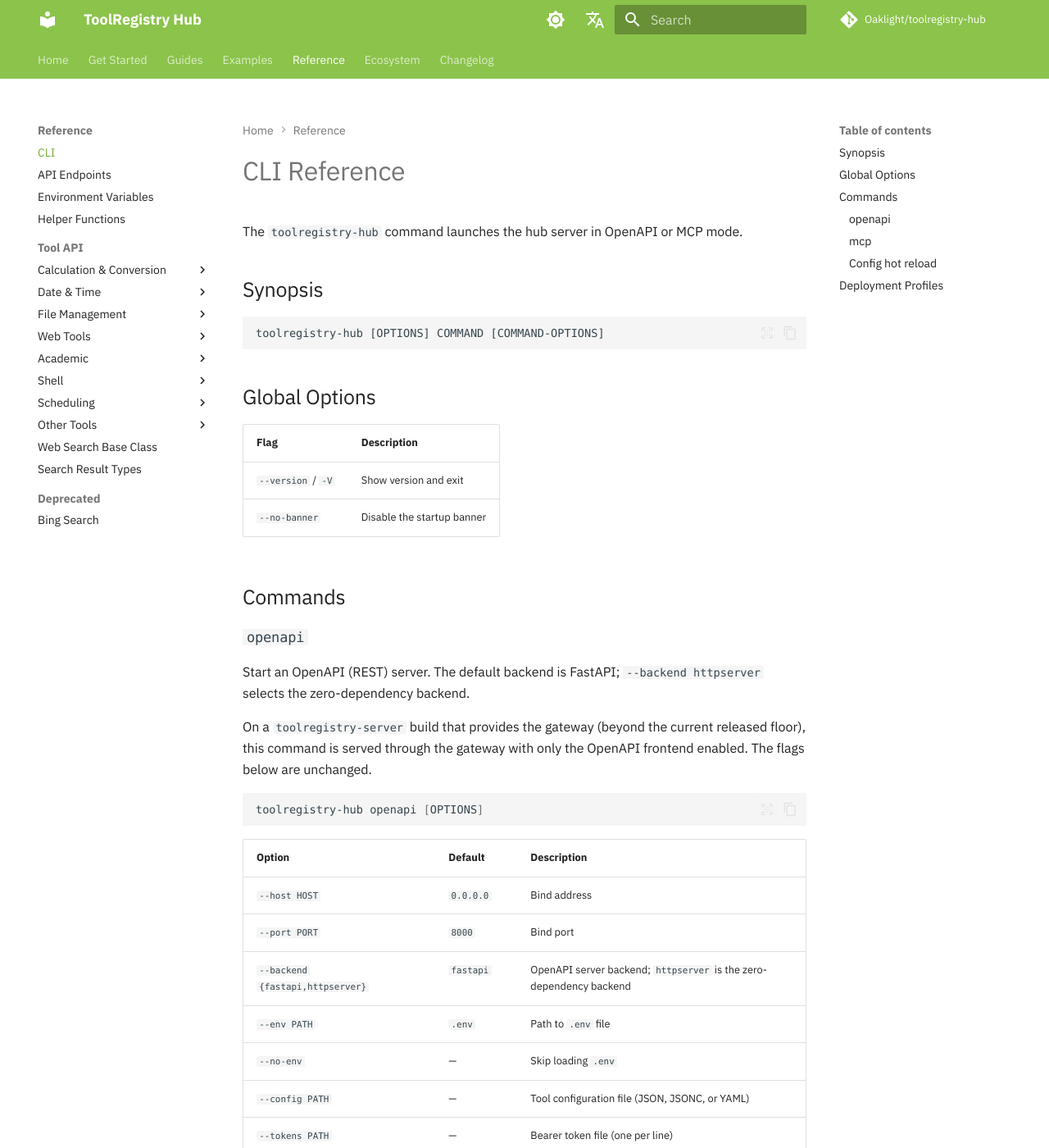
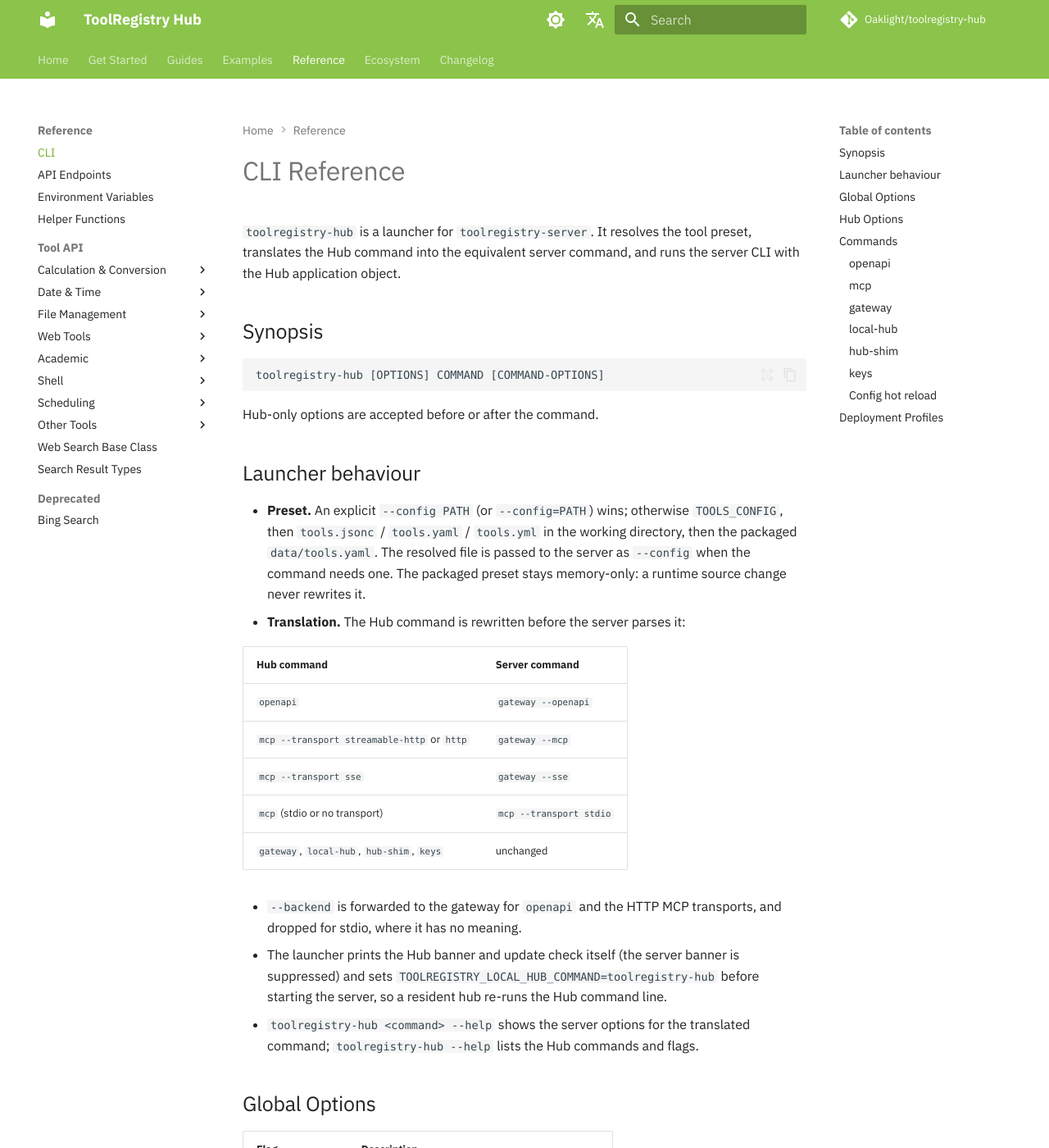
Before and after one commit to Oaklight/toolregistry-hub, an MkDocs documentation site: the page built from docs/reference/cli.md, in a window 1280 px wide and 1400 px high. Shown: the whole window at 82% size. Built offline with MkDocs 1.6.1 and Material for MkDocs 9.7.7, drawn with Linux system fonts in a browser that asks for light colours; some web fonts are replaced; comment, search, counter and statistics services are not loaded; some of the changed text lies outside the part shown.

Commit message:
docs(cli): document the launcher, local-hub sharing and hub flags (#269)

````diff
--- a/docs/reference/cli.md
+++ b/docs/reference/cli.md
@@ -1,14 +1,16 @@
 ---
 title: CLI Reference
 summary: Complete command-line interface reference for toolregistry-hub
-description: All CLI commands, flags, and options for the toolregistry-hub server.
-keywords: cli, command line, options, flags, openapi, mcp
+description: All CLI commands, flags, and options for the toolregistry-hub launcher.
+keywords: cli, command line, options, flags, openapi, mcp, local-hub, hub-shim, keys
 author: Oaklight
 ---
 
 # CLI Reference
 
-The `toolregistry-hub` command launches the hub server in OpenAPI or MCP mode.
+`toolregistry-hub` is a launcher for `toolregistry-server`. It resolves the
+tool preset, translates the Hub command into the equivalent server command,
+and runs the server CLI with the Hub application object.
 
 ## Synopsis
 
@@ -16,20 +18,56 @@
 toolregistry-hub [OPTIONS] COMMAND [COMMAND-OPTIONS]
 ```
 
+Hub-only options are accepted before or after the command.
+
+## Launcher behaviour
+
+- **Preset.** An explicit `--config PATH` (or `--config=PATH`) wins; otherwise
+  `TOOLS_CONFIG`, then `tools.jsonc` / `tools.yaml` / `tools.yml` in the
+  working directory, then the packaged `data/tools.yaml`. The resolved file is
+  passed to the server as `--config` when the command needs one. The packaged
+  preset stays memory-only: a runtime source change never rewrites it.
+- **Translation.** The Hub command is rewritten before the server parses it:
+
+| Hub command | Server command |
+|-------------|----------------|
+| `openapi` | `gateway --openapi` |
+| `mcp --transport streamable-http` or `http` | `gateway --mcp` |
+| `mcp --transport sse` | `gateway --sse` |
+| `mcp` (stdio or no transport) | `mcp --transport stdio` |
+| `gateway`, `local-hub`, `hub-shim`, `keys` | unchanged |
+
+- `--backend` is forwarded to the gateway for `openapi` and the HTTP MCP
+  transports, and dropped for stdio, where it has no meaning.
+- The launcher prints the Hub banner and update check itself (the server
+  banner is suppressed) and sets `TOOLREGISTRY_LOCAL_HUB_COMMAND=toolregistry-hub`
+  before starting the server, so a resident hub re-runs the Hub command line.
+- `toolregistry-hub <command> --help` shows the server options for the
+  translated command; `toolregistry-hub --help` lists the Hub commands and
+  flags.
+
 ## Global Options
 
 | Flag | Description |
 |------|-------------|
-| `--version` / `-V` | Show version and exit |
+| `--version` / `-V` | Show the Hub version (with update check) and exit |
 | `--no-banner` | Disable the startup banner |
+
+## Hub Options
+
+| Flag | Default | Description |
+|------|---------|-------------|
+| `--admin-port PORT` | — | Enable the core admin panel on this port |
+| `--tool-discovery` / `--no-tool-discovery` | enabled | Progressive tool disclosure via `discover_tools` |
+| `--think-augment` / `--no-think-augment` | enabled | Inject `toolcall_reason` property into tool schemas |
 
 ## Commands
 
 ### `openapi`
 
-Start an OpenAPI (REST) server. The default backend is FastAPI; `--backend httpserver` selects the zero-dependency backend.
-
-On a `toolregistry-server` build that provides the gateway (beyond the current released floor), this command is served through the gateway with only the OpenAPI frontend enabled. The flags below are unchanged.
+Start an OpenAPI (REST) server through the gateway, with only the OpenAPI
+frontend enabled. The default backend is FastAPI; `--backend httpserver`
+selects the zero-dependency backend.
 
 ```bash
 toolregistry-hub openapi [OPTIONS]
@@ -42,20 +80,19 @@
 | `--backend {fastapi,httpserver}` | `fastapi` | OpenAPI server backend; `httpserver` is the zero-dependency backend |
 | `--env PATH` | `.env` | Path to `.env` file |
 | `--no-env` | — | Skip loading `.env` |
-| `--config PATH` | — | Tool configuration file (JSON, JSONC, or YAML) |
+| `--config PATH` | resolved preset | Tool configuration file (JSON, JSONC, or YAML) |
 | `--tokens PATH` | — | Bearer token file (one per line) |
-| `--admin-port PORT` | — | Enable admin panel on this port |
-| `--tool-discovery` / `--no-tool-discovery` | enabled | Progressive tool disclosure via `discover_tools` |
-| `--think-augment` / `--no-think-augment` | enabled | Inject `toolcall_reason` property into tool schemas |
 | `--profile {remote,local}` | none | Deployment profile filter (see below) |
-| `--config-reload` / `--no-config-reload` | disabled | Reload the config file when it changes (poll-based, per process; #144) |
+| `--config-reload` / `--no-config-reload` | disabled | Reload the config file when it changes |
 | `--reload` | — | Auto-reload for development |
 
 ### `mcp`
 
 Start an MCP (Model Context Protocol) server.
 
-`--transport stdio` is served directly by the MCP server: the gateway has no stdio frontend. The HTTP transports (`streamable-http`, `http` and `sse`) are served through the server gateway on a build that provides it.
+`--transport stdio` (the default) is served directly by the MCP server: the
+gateway has no stdio frontend. The HTTP transports (`streamable-http`, `http`
+and `sse`) are served through the gateway.
 
 ```bash
 toolregistry-hub mcp [OPTIONS]
@@ -68,25 +105,76 @@
 | `--port PORT` | `8000` | Bind port (SSE / streamable-http only) |
 | `--env PATH` | `.env` | Path to `.env` file |
 | `--no-env` | — | Skip loading `.env` |
-| `--config PATH` | — | Tool configuration file (JSON, JSONC, or YAML) |
-| `--admin-port PORT` | — | Enable admin panel on this port |
-| `--tool-discovery` / `--no-tool-discovery` | enabled | Progressive tool disclosure via `discover_tools` |
-| `--think-augment` / `--no-think-augment` | enabled | Inject `toolcall_reason` property into tool schemas |
+| `--config PATH` | resolved preset | Tool configuration file (JSON, JSONC, or YAML) |
 | `--profile {remote,local}` | none | Deployment profile filter (see below) |
-| `--config-reload` / `--no-config-reload` | disabled | Reload the config file when it changes (poll-based, per process; #144) |
+| `--config-reload` / `--no-config-reload` | disabled | Reload the config file when it changes |
+
+### `gateway`
+
+Serve OpenAPI and MCP from one process. This is the server command; use
+`toolregistry-hub gateway --help` for its full option set.
+
+```bash
+toolregistry-hub gateway [OPTIONS]
+```
+
+### `local-hub`
+
+Run one resident gateway shared by local clients. POSIX only.
+
+```bash
+toolregistry-hub local-hub [run|ensure|stop|status] [OPTIONS]
+```
+
+| Option | Default | Description |
+|--------|---------|-------------|
+| `action` | `run` | `run` serves in the foreground; `ensure` starts a detached hub and prints its endpoint; `stop` signals the hub; `status` reports it |
+| `--name NAME` | `default` | Hub name |
+| `--idle-timeout SECONDS` | `0` | Exit after this many seconds without a request or an open MCP session; `0` stays resident |
+| `--timeout SECONDS` | — | Wait limit for `ensure` and `stop` |
+| `--json` | — | Print status as JSON |
+| `--keys-db PATH` | — | Inbound key store; mandatory for a hub started this way |
+
+The launcher sets `TOOLREGISTRY_LOCAL_HUB_COMMAND=toolregistry-hub` before
+running the server, so the detached hub re-runs the Hub command line with the
+resolved preset.
+
+### `hub-shim`
+
+Expose one local hub to a stdio MCP client. POSIX only.
+
+```bash
+toolregistry-hub hub-shim [OPTIONS]
+```
+
+| Option | Default | Description |
+|--------|---------|-------------|
+| `--name NAME` | `default` | Hub to attach to |
+| `--key-file PATH` | — | File holding the client key; falls back to `TOOLREGISTRY_HUB_KEY` |
+| `--connect-timeout SECONDS` | `5` | Limit for one connection attempt |
+| `--no-spawn` | — | Never start a hub; report it as unavailable instead |
+| `--config PATH` | resolved preset | Config used when the shim has to start the hub |
+| `--socket PATH` | — | Unix socket for a hub the shim starts |
+| `--keys-db PATH` | — | Key store a hub the shim starts must use |
+
+### `keys`
+
+Manage inbound API keys (`create`, `list`, `get`, `revoke`, `concurrency`,
+`limit`). The command passes through to the server unchanged.
+
+```bash
+toolregistry-hub keys <subcommand> [OPTIONS]
+```
 
 ### Config hot reload
 
-With `--config-reload`, `openapi` and `mcp` start a background watcher that
-polls the config file (`--config`) and applies a source-level diff to the
-running registry. On a server build with the runtime source manager, that
-watcher and the add/remove/replace operations belong to the server; on the
-released floor the Hub's own poller runs. Both behave as described here: an added source is registered, a removed source is
-unregistered, a source that leaves the configured scope is disabled, and a
-changed declaration is replaced. A malformed file is logged and ignored, and
-the current registry keeps serving. Hub default metadata (`tags`, `defer`,
-`title`, `search_hint` and the execution hints) is applied only to the tools a
-reload registers, so an existing tool keeps a value changed from the admin
+With `--config-reload`, the server starts a background watcher that polls the
+config file (`--config`) and applies a source-level diff to the running
+registry: an added source is registered, a removed source is unregistered, a
+source that leaves the configured scope is disabled, and a changed
+declaration is replaced. A malformed file is logged and ignored, and the
+current registry keeps serving. Default metadata is applied only to the tools
+a reload registers, so an existing tool keeps a value changed from the admin
 panel. The deployment profile is applied again to each source a reload
 registers, so tools it excludes stay disabled. The watcher is opt-in and per
 process; it does not coordinate between services.
````
Also changed, not shown: docs/changelog.md (+3 -0 lines), docs/get-started/installation.md (+3 -4 lines), docs/reference/environment.md (+2 -0 lines).
